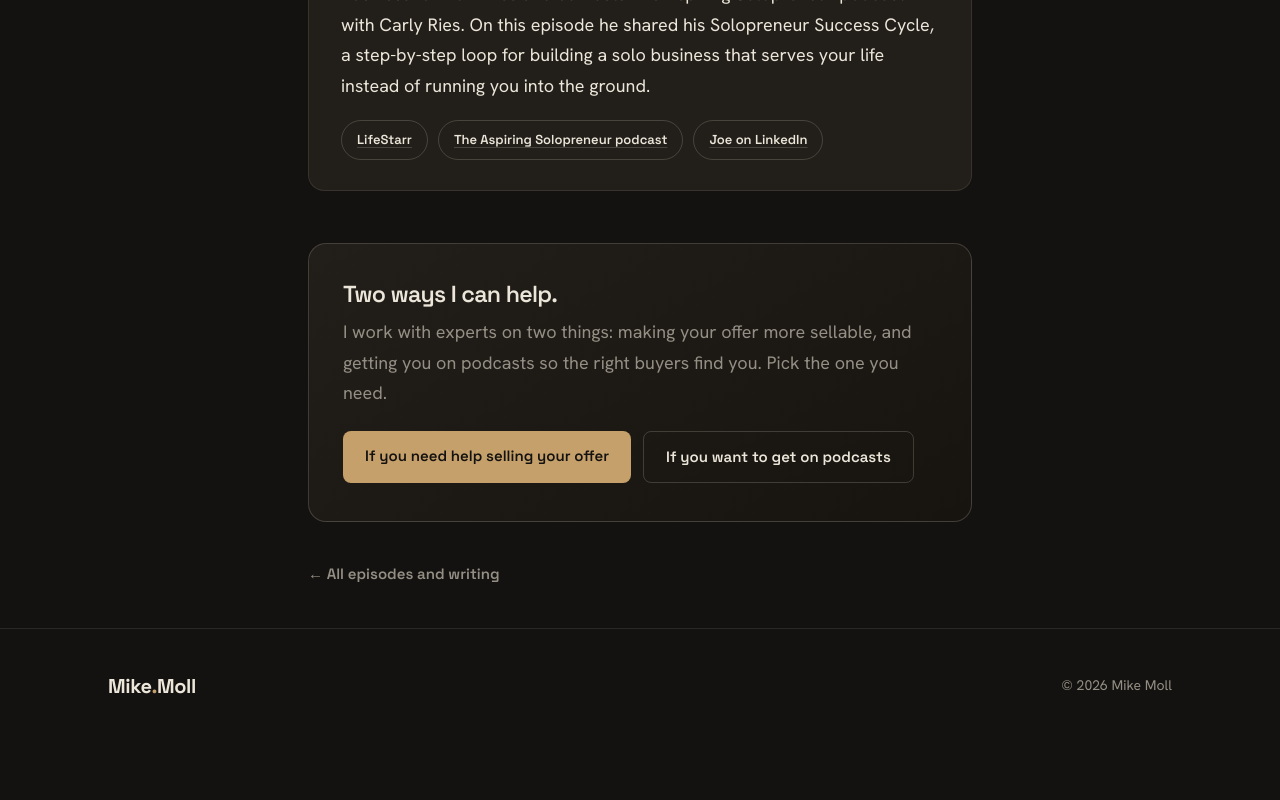
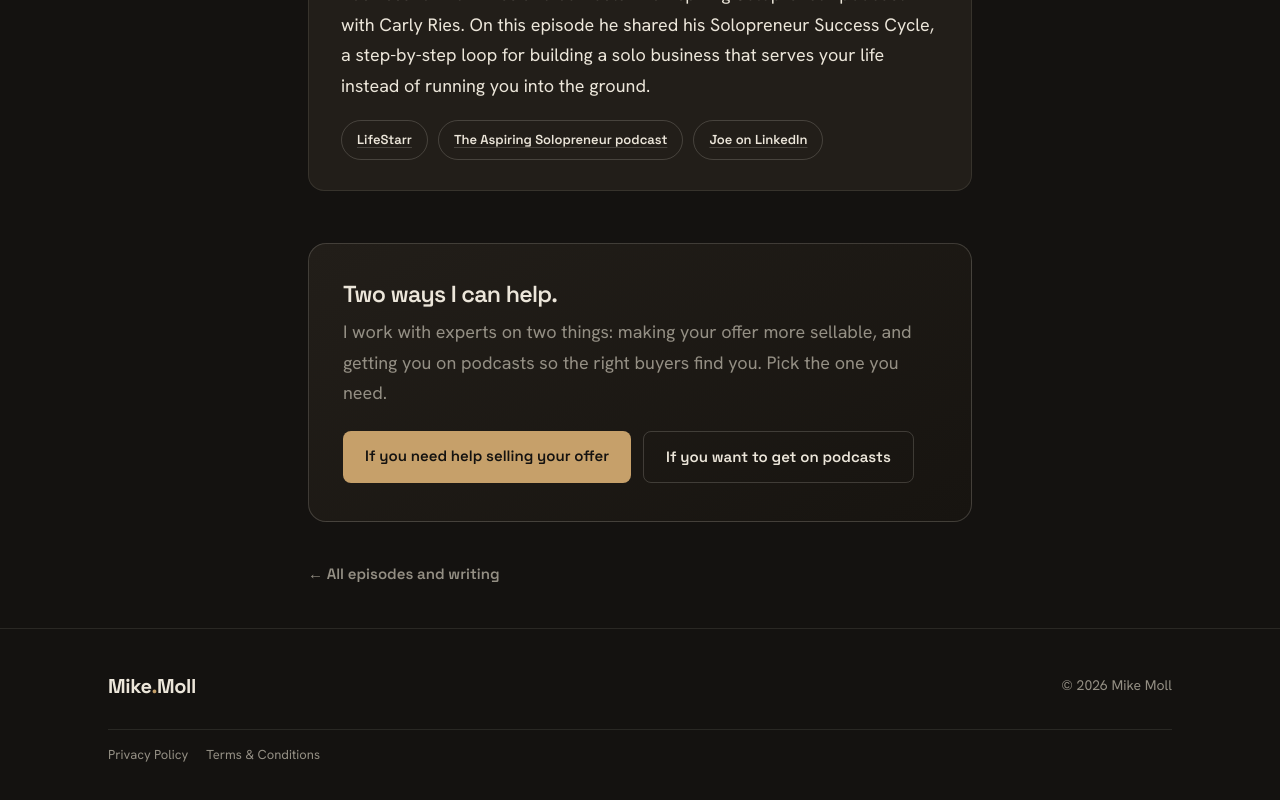
Before and after one commit to checkmike64/mikemoll-site, a plain HTML site: page blog/the-solopreneur-success-cycle-joe-rando.html in a window 1280 px wide. Shown: the part 4235-5035 px from the top of the page. Before the commit the page ends 4978 px from the top, so only its background shows below. Drawn offline with Linux system fonts and the light colour scheme.

Commit message:
Update the-solopreneur-success-cycle-joe-rando.html

```diff
--- a/blog/the-solopreneur-success-cycle-joe-rando.html
+++ b/blog/the-solopreneur-success-cycle-joe-rando.html
@@ -197,6 +197,7 @@
   <div class="wrap foot-in">
     <a href="/" class="logo">Mike<span>.</span>Moll</a>
     <p>&copy; 2026 Mike Moll</p>
+    <div style="flex-basis:100%;width:100%;border-top:1px solid rgba(236,230,218,0.10);margin-top:6px;padding-top:14px;display:flex;gap:18px"><a href="/privacy" style="color:#948f84;font-size:13px;text-decoration:none">Privacy Policy</a><a href="/terms" style="color:#948f84;font-size:13px;text-decoration:none">Terms &amp; Conditions</a></div>
   </div>
 </footer>
 </body>
```
